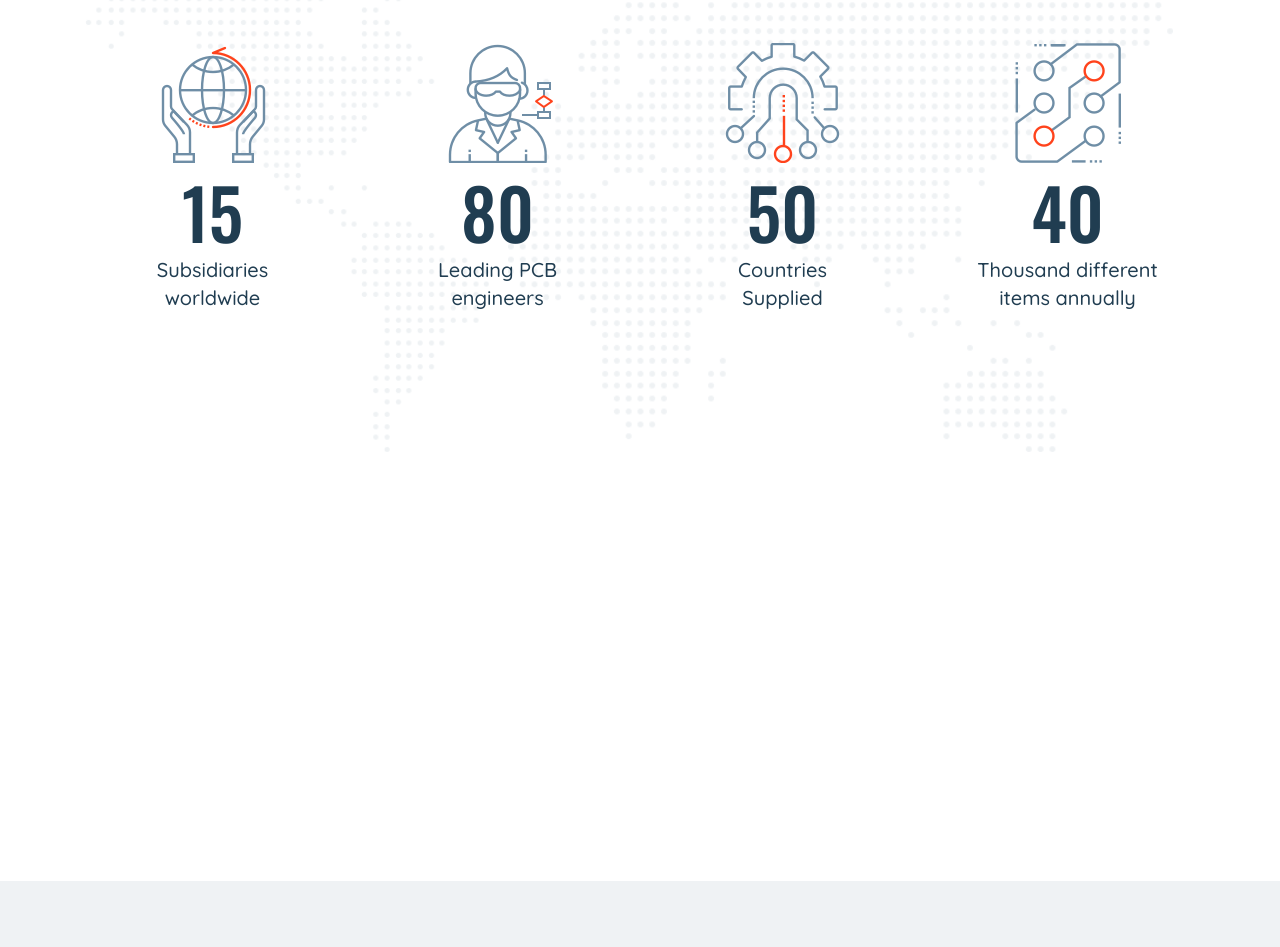
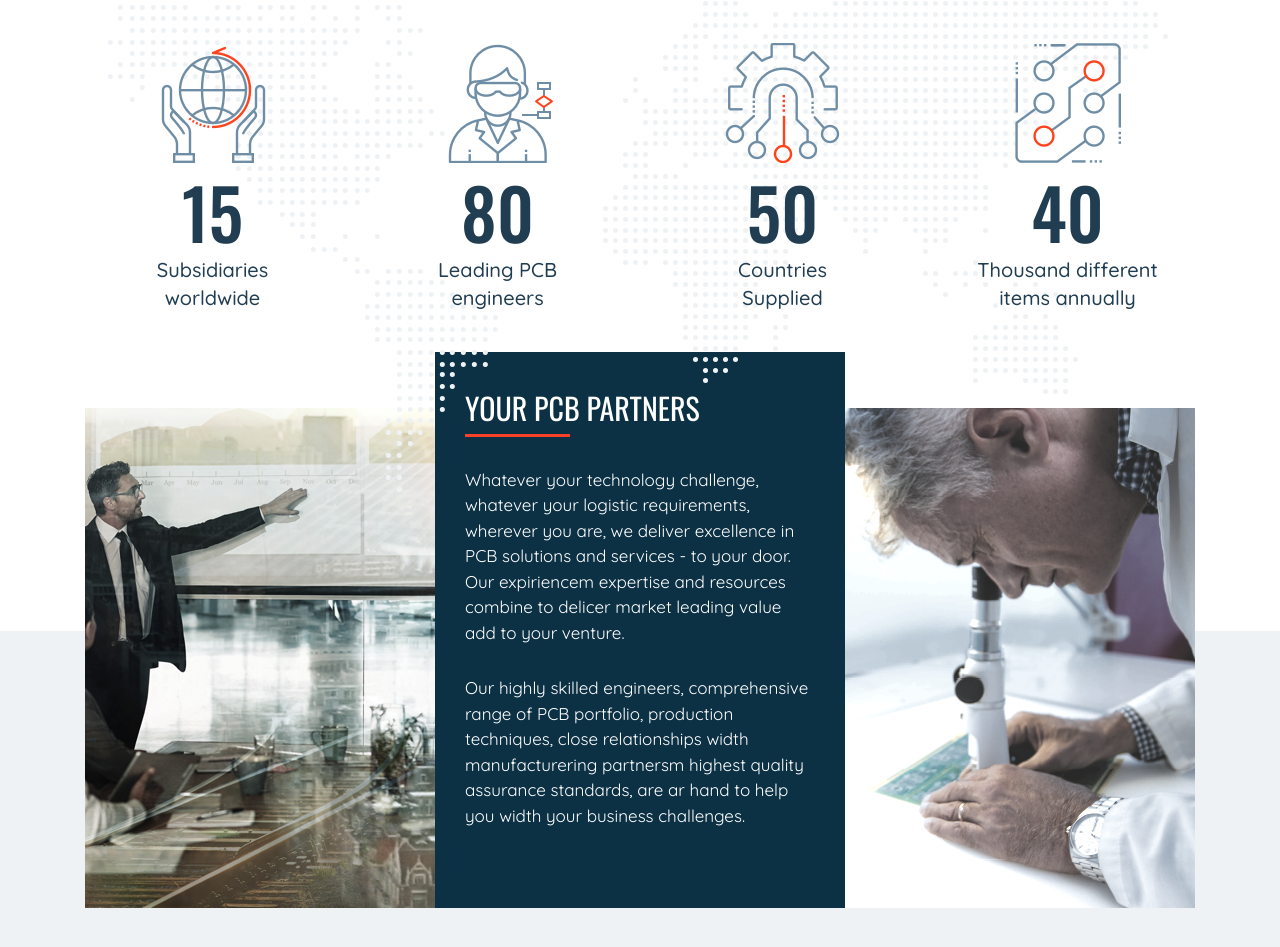
Before and after one commit to korsikov009/fineline, a website: page src/index.html in a window 1280 px wide. Shown: the part 739-1686 px from the top of the page. Drawn offline with nearby package versions, Linux system fonts and the light colour scheme.

Commit message:
Did "partners" in section "about"

```diff
--- a/src/index.html
+++ b/src/index.html
@@ -85,6 +85,16 @@
                     </li>
                 </ul>
             </div>
+            <div class="about__partners">
+                <div class="about__partners-photo"><img src="img/pictures/partners-1.png" alt="photo"></div>
+                <div class="about__partners-item">
+                    <h2 class="about__partners-title">Your PCB partners</h2>
+                    <hr class="about__partners-title-underline">
+                    <p class="about__partners-text">Whatever your technology challenge, whatever your logistic requirements, wherever you are, we deliver excellence in PCB solutions and services - to your door. Our expiriencem expertise and resources combine to delicer market leading value add to your venture.</p>
+                    <p class="about__partners-text">Our highly skilled engineers, comprehensive range of PCB portfolio, production techniques, close relationships width manufacturering partnersm highest quality assurance standards, are ar hand to help you width your business challenges.</p>
+                </div>
+                <div class="about__partners-photo"><img src="img/pictures/partners-2.png" alt="photo"></div>
+            </div>
         </div>
     </section>
 </body>
--- a/src/scss/_about.scss
+++ b/src/scss/_about.scss
@@ -1,6 +1,6 @@
 .about {
-  background-image: linear-gradient(to bottom, #fff 50%, #EFF2F4 50% );
-  height: 2000px;
+  background-image: linear-gradient(to bottom, #fff 50%, #EFF2F4 50%);
+  height: 1500px;
 
   &__container {
     height: 100%;
@@ -8,10 +8,11 @@
   }
 
   &__info {
-    padding: 25px 0 140px;
+    position: relative;
+    padding: 25px 0 180px;
     color: #203D51;
-    background: url('../img/backgrounds/bg-map-1.png') no-repeat 0% 50%, url('../img/backgrounds/bg-map-2.png') no-repeat 95% 50%;
-    background-size: contain;
+    background: url('../img/backgrounds/bg-map-1.png') no-repeat 3% 100%, url('../img/backgrounds/bg-map-2.png') no-repeat 95% 20%;
+    z-index: 2;
   }
 
   &__info-title {
@@ -29,7 +30,7 @@
 
     &-figure {
       font: 500 7rem/1 "Oswald", sans-serif;
-      margin: 1rem 0 ;
+      margin: 1rem 0;
     }
 
     &-note {
@@ -37,4 +38,39 @@
       margin: 0;
     }
   }
+
+  &__partners {
+    display: flex;
+    align-items: flex-end;
+    margin-top: -140px;
+  }
+
+  &__partners-item {
+    background-color: #0C3145;
+    padding: 35px 30px 50px;
+    color: #fff;
+  }
+
+  &__partners-photo {
+    font-size: 0;
+  }
+
+  &__partners-title {
+    font: normal 3rem/1.4 "Oswald", sans-serif;
+    text-transform: uppercase;
+    margin: 0;
+
+    &-underline {
+      border: none;
+      background-color: #FA4128;
+      height: 3px;
+      width: 30%;
+      margin: 5px 0 0;
+    }
+  }
+
+  &__partners-text {
+    font: normal 1.7rem/1.5 "Quicksand", sans-serif;
+    margin: 3rem 0;
+  }
 }
```
Also changed, not shown: src/css/styles.css, src/img/pictures/partners-1.png (added), src/img/pictures/partners-2.png (added).
